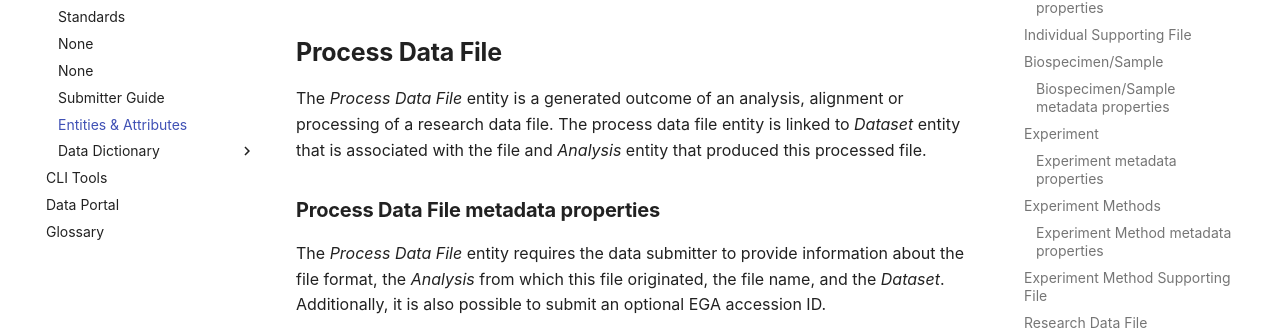
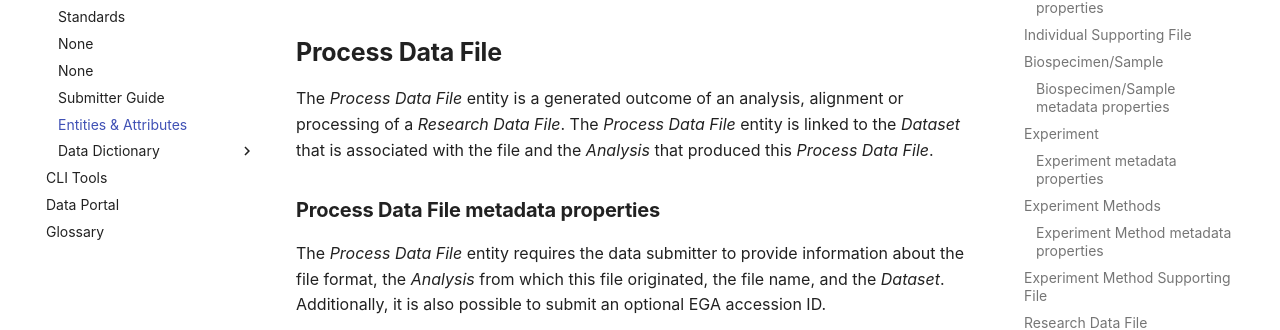
Before and after one commit to ghga-de/docs.ghga.de, an MkDocs documentation site: the page built from user_docs/metadata/entities.md, in a window 1280 px wide and 900 px high, scrolled down 4155 px. Shown: the part 172-502 px from the top of the window. Built offline with MkDocs 1.6.1 and Material for MkDocs 9.7.7, drawn with Linux system fonts in a browser that asks for light colours; comment, search, counter and statistics services are not loaded.

Commit message:
Update user_docs/metadata/entities.md
Co-authored-by: Karoline Mauer <105430060+mauerk@users.noreply.github.com>

```diff
--- a/user_docs/metadata/entities.md
+++ b/user_docs/metadata/entities.md
@@ -94,7 +94,7 @@ For additional information about analysis methods, the data submitter is require
 
 ## **Process Data File**
 
-The *Process Data File* entity is a generated outcome of an analysis, alignment or  processing of a research data file. The process data file entity is linked to *Dataset* entity that is associated with the file and *Analysis* entity that produced this processed file.
+The *Process Data File* entity is a generated outcome of an analysis, alignment or  processing of a *Research Data File*. The *Process Data File* entity is linked to the *Dataset* that is associated with the file and the *Analysis* that produced this *Process Data File*.
 
 ### **Process Data File metadata properties**
 
```
